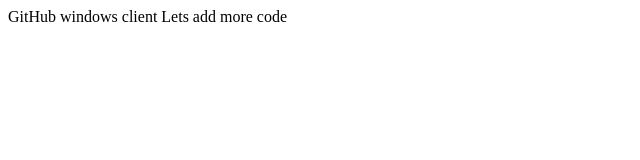
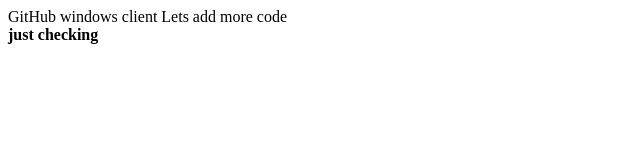
Before and after one commit to titudatta/test2, a plain HTML site: page WebContent/index.html in a window 1280 px wide. Shown: the full height of the page, 0-640 px from the left. Drawn offline with Linux system fonts and the light colour scheme.

Commit message:
another commit for just checking
just checking

```diff
--- a/WebContent/index.html
+++ b/WebContent/index.html
@@ -8,5 +8,7 @@
 GitHub windows client
 
 Lets add more code
+<br/>
+<b> just checking</b>
 </body>
 </html>
```
